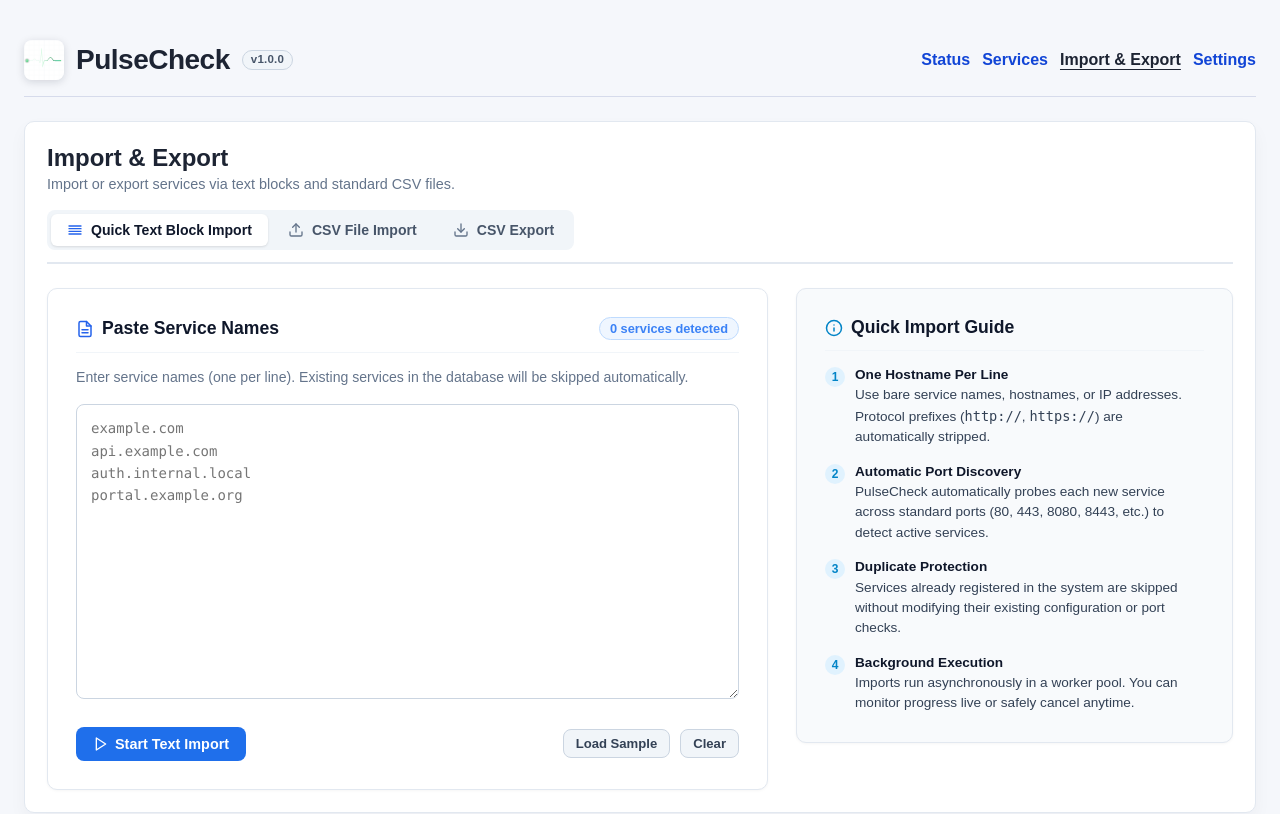
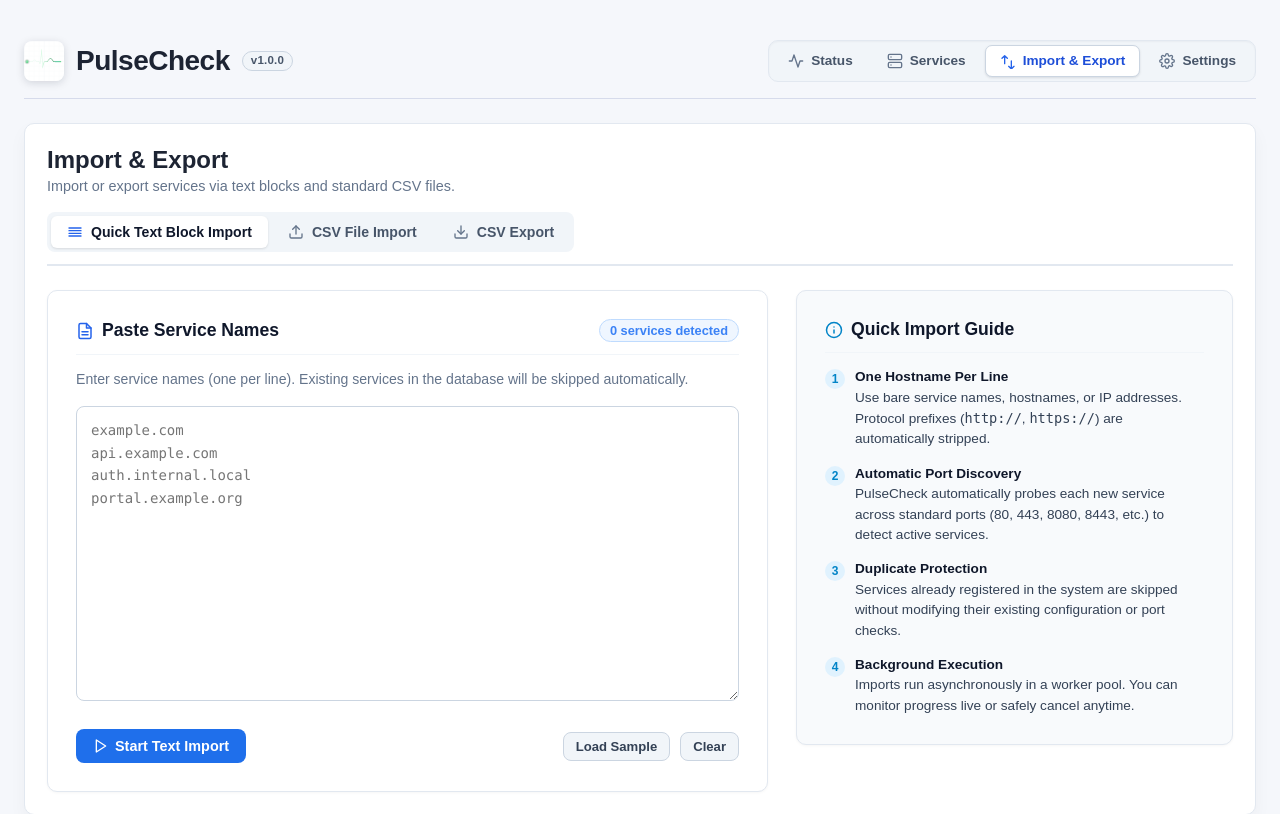
Before and after one commit to diepeterpan/pulsecheck, a Flask app: page /import in a window 1280 px wide. Shown: the top 814 px of the page. Run offline with Flask 3, Linux system fonts and the light colour scheme; data that the repository does not hold is empty.

Commit message:
feat: redesign navigation bar with SVG icons and improved styling

```diff
--- a/static/style.css
+++ b/static/style.css
@@ -22,6 +22,8 @@ header {
     padding: 16px 0;
     border-bottom: 1px solid #d6dbeb;
     margin-bottom: 24px;
+    flex-wrap: wrap;
+    gap: 16px;
 }
 
 .brand {
@@ -84,21 +86,89 @@ header {
     color: #1e293b;
 }
 
-nav {
-    display: flex;
-    gap: 12px;
-}
-
-nav a, .button-link {
+nav, .main-nav {
+    display: inline-flex;
+    align-items: center;
+    gap: 4px;
+    background: #f1f5f9;
+    padding: 4px;
+    border-radius: 10px;
+    border: 1px solid #e2e8f0;
+    box-shadow: inset 0 1px 2px rgba(15, 23, 42, 0.04);
+}
+
+nav a, .main-nav a, .button-link {
     text-decoration: none;
-    color: #1145d6;
-    font-weight: 600;
-}
-
-nav a.active {
-    color: #1d2433;
-    text-decoration: underline;
-    text-underline-offset: 4px;
+    color: #475569;
+    font-weight: 600;
+    font-size: 0.85rem;
+    padding: 7px 14px;
+    border-radius: 7px;
+    display: inline-flex;
+    align-items: center;
+    gap: 7px;
+    line-height: 1.2;
+    transition: all 0.15s cubic-bezier(0.4, 0, 0.2, 1);
+    border: 1px solid transparent;
+}
+
+nav a .nav-icon, .main-nav a .nav-icon {
+    color: #64748b;
+    transition: color 0.15s ease, transform 0.15s ease;
+    flex-shrink: 0;
+}
+
+nav a:hover, .main-nav a:hover {
+    color: #0f172a;
+    background: rgba(255, 255, 255, 0.7);
+    text-decoration: none;
+}
+
+nav a:hover .nav-icon, .main-nav a:hover .nav-icon {
+    color: #1e293b;
+    transform: translateY(-0.5px);
+}
+
+nav a.active, .main-nav a.active {
+    color: #1d4ed8;
+    background: #ffffff;
+    border-color: #cbd5e1;
+    box-shadow: 0 1px 3px rgba(15, 23, 42, 0.08), 0 1px 2px rgba(15, 23, 42, 0.04);
+    text-decoration: none;
+}
+
+nav a.active .nav-icon, .main-nav a.active .nav-icon {
+    color: #2563eb;
+}
+
+nav a:focus-visible, .main-nav a:focus-visible {
+    outline: 2px solid #3b82f6;
+    outline-offset: 1px;
+}
+
+@media (max-width: 640px) {
+    header {
+        padding: 12px 0;
+        gap: 12px;
+    }
+
+    nav, .main-nav {
+        width: 100%;
+        display: flex;
+        justify-content: space-between;
+        gap: 2px;
+        padding: 3px;
+        overflow-x: auto;
+    }
+
+    nav a, .main-nav a {
+        padding: 6px 9px;
+        font-size: 0.78rem;
+        gap: 5px;
+        flex: 1;
+        justify-content: center;
+        text-align: center;
+    }
 }
 
 .status-service-link,
--- a/templates/base.html
+++ b/templates/base.html
@@ -20,11 +20,23 @@
             <span class="brand-version">v{{ app_version }}</span>
           </a>
         </div>
-        <nav>
-          <a href="{{ url_for('status') }}" class="{% if request.endpoint == 'status' %}active{% endif %}" {% if request.endpoint == 'status' %}aria-current="page"{% endif %}>Status</a>
-          <a href="{{ url_for('services') }}" class="{% if request.endpoint in ('services', 'add_service_route', 'edit_service') %}active{% endif %}" {% if request.endpoint in ('services', 'add_service_route', 'edit_service') %}aria-current="page"{% endif %}>Services</a>
-          <a href="{{ url_for('handle_import') }}" class="{% if request.endpoint in ('handle_import', 'start_import') %}active{% endif %}" {% if request.endpoint in ('handle_import', 'start_import') %}aria-current="page"{% endif %}>Import &amp; Export</a>
-          <a href="{{ url_for('settings_route') }}" class="{% if request.endpoint == 'settings_route' %}active{% endif %}" {% if request.endpoint == 'settings_route' %}aria-current="page"{% endif %}>Settings</a>
+        <nav class="main-nav" aria-label="Main Navigation">
+          <a href="{{ url_for('status') }}" class="nav-item {% if request.endpoint == 'status' %}active{% endif %}" {% if request.endpoint == 'status' %}aria-current="page"{% endif %}>
+            <svg class="nav-icon" width="16" height="16" viewBox="0 0 24 24" fill="none" stroke="currentColor" stroke-width="2" stroke-linecap="round" stroke-linejoin="round" aria-hidden="true"><path d="M22 12h-4l-3 9L9 3l-3 9H2"/></svg>
+            <span>Status</span>
+          </a>
+          <a href="{{ url_for('services') }}" class="nav-item {% if request.endpoint in ('services', 'add_service_route', 'edit_service') %}active{% endif %}" {% if request.endpoint in ('services', 'add_service_route', 'edit_service') %}aria-current="page"{% endif %}>
+            <svg class="nav-icon" width="16" height="16" viewBox="0 0 24 24" fill="none" stroke="currentColor" stroke-width="2" stroke-linecap="round" stroke-linejoin="round" aria-hidden="true"><rect x="2" y="2" width="20" height="8" rx="2" ry="2"/><rect x="2" y="14" width="20" height="8" rx="2" ry="2"/><line x1="6" y1="6" x2="6.01" y2="6"/><line x1="6" y1="18" x2="6.01" y2="18"/></svg>
+            <span>Services</span>
+          </a>
+          <a href="{{ url_for('handle_import') }}" class="nav-item {% if request.endpoint in ('handle_import', 'start_import') %}active{% endif %}" {% if request.endpoint in ('handle_import', 'start_import') %}aria-current="page"{% endif %}>
+            <svg class="nav-icon" width="16" height="16" viewBox="0 0 24 24" fill="none" stroke="currentColor" stroke-width="2" stroke-linecap="round" stroke-linejoin="round" aria-hidden="true"><path d="M7 16V4m0 0L3 8m4-4l4 4m6 4v12m0 0l4-4m-4 4l-4-4"/></svg>
+            <span>Import &amp; Export</span>
+          </a>
+          <a href="{{ url_for('settings_route') }}" class="nav-item {% if request.endpoint == 'settings_route' %}active{% endif %}" {% if request.endpoint == 'settings_route' %}aria-current="page"{% endif %}>
+            <svg class="nav-icon" width="16" height="16" viewBox="0 0 24 24" fill="none" stroke="currentColor" stroke-width="2" stroke-linecap="round" stroke-linejoin="round" aria-hidden="true"><circle cx="12" cy="12" r="3"/><path d="M19.4 15a1.65 1.65 0 0 0 .33 1.82l.06.06a2 2 0 0 1 0 2.83 2 2 0 0 1-2.83 0l-.06-.06a1.65 1.65 0 0 0-1.82-.33 1.65 1.65 0 0 0-1 1.51V21a2 2 0 0 1-2 2 2 2 0 0 1-2-2v-.09A1.65 1.65 0 0 0 9 19.4a1.65 1.65 0 0 0-1.82.33l-.06.06a2 2 0 0 1-2.83 0 2 2 0 0 1 0-2.83l.06-.06a1.65 1.65 0 0 0 .33-1.82 1.65 1.65 0 0 0-1.51-1H3a2 2 0 0 1-2-2 2 2 0 0 1 2-2h.09A1.65 1.65 0 0 0 4.6 9a1.65 1.65 0 0 0-.33-1.82l-.06-.06a2 2 0 0 1 0-2.83 2 2 0 0 1 2.83 0l.06.06a1.65 1.65 0 0 0 1.82.33H9a1.65 1.65 0 0 0 1-1.51V3a2 2 0 0 1 2-2 2 2 0 0 1 2 2v.09a1.65 1.65 0 0 0 1 1.51 1.65 1.65 0 0 0 1.82-.33l.06-.06a2 2 0 0 1 2.83 0 2 2 0 0 1 0 2.83l-.06.06a1.65 1.65 0 0 0-.33 1.82V9a1.65 1.65 0 0 0 1.51 1H21a2 2 0 0 1 2 2 2 2 0 0 1-2 2h-.09a1.65 1.65 0 0 0-1.51 1z"/></svg>
+            <span>Settings</span>
+          </a>
         </nav>
       </header>
       {% with messages = get_flashed_messages(with_categories=true) %}
```
